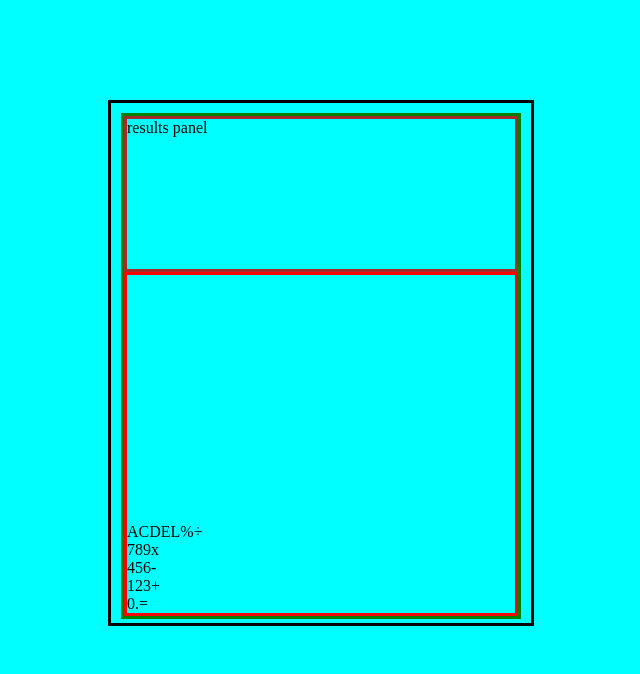
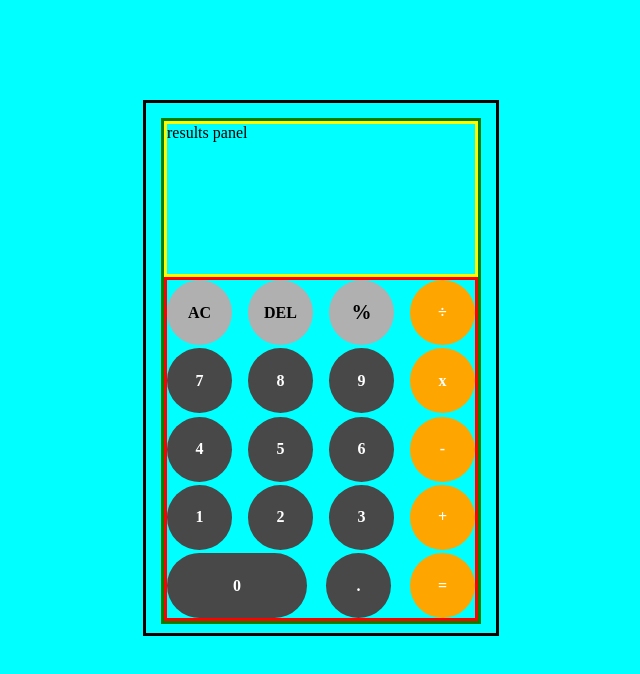
Before and after one commit to Simba-Ndewere/calculator, a plain HTML site: page index.html in a window 1280 px wide. Shown: the whole page, without its empty margins (319-959 px from the left). Drawn offline with Linux system fonts and the light colour scheme.

Commit message:
position buttons using css

```diff
--- a/css/calculator.css
+++ b/css/calculator.css
@@ -6,10 +6,10 @@ body {
     display: flex;
     border: solid;
     border-color: black;
-    width: 400px;
+    width: 320px;
     height: 500px;
     margin: auto;
-    padding: 10px;
+    padding: 15px;
     margin-top: 100px;
 }
 
@@ -18,23 +18,24 @@ body {
     flex-direction: column;
     border: solid;
     border-color: green;
-    width: 400px;
+    width: 320px;
     height: 500px;
 }
 
 .first {
     display: flex;
     border: solid;
-    border-color: brown;
+    border-color: yellow;
     height: 150px;
 }
+
 .keyboard {
     display: flex;
     flex-direction: column;
     border: solid;
     border-color: red;
-    justify-content: flex-end;
     flex: 1;
+    justify-content: space-between;
 }
 
 .first {
@@ -43,20 +44,71 @@ body {
 
 .second {
     display: flex;
+    justify-content: space-between;
 }
 
 .third {
     display: flex;
+    justify-content: space-between;
 }
 
 .fourth {
     display: flex;
+    justify-content: space-between;
 }
 
 .fifth {
     display: flex;
+    justify-content: space-between;
 }
 
 .sixth {
     display: flex;
+    justify-content: space-between;
 }
+
+.a {
+    display: flex;
+    background-color: #b0b0b0;
+    height: 65px;
+    width: 65px;
+    border-radius: 50px;
+    justify-content: center;
+    align-items: center;
+    font-weight: bold;
+}
+
+.b {
+    display: flex;
+    background-color: #ffa500;
+    height: 65px;
+    width: 65px;
+    border-radius: 50px;
+    justify-content: center;
+    align-items: center;
+    font-weight: bold;
+    color: white;
+}
+
+.c {
+    display: flex;
+    background-color: #484848;
+    height: 65px;
+    width: 65px;
+    border-radius: 50px;
+    justify-content: center;
+    align-items: center;
+    font-weight: bold;
+    color: white;
+}
+.second .a:nth-child(3) {
+    font-size: 20px; /* Adjust the font size as needed */
+}
+
+.second .a:nth-child(4) {
+    font-size: 25px; /* Adjust the font size as needed */
+}
+
+.sixth .c:first-child {
+   width: 140px;
+}
```
